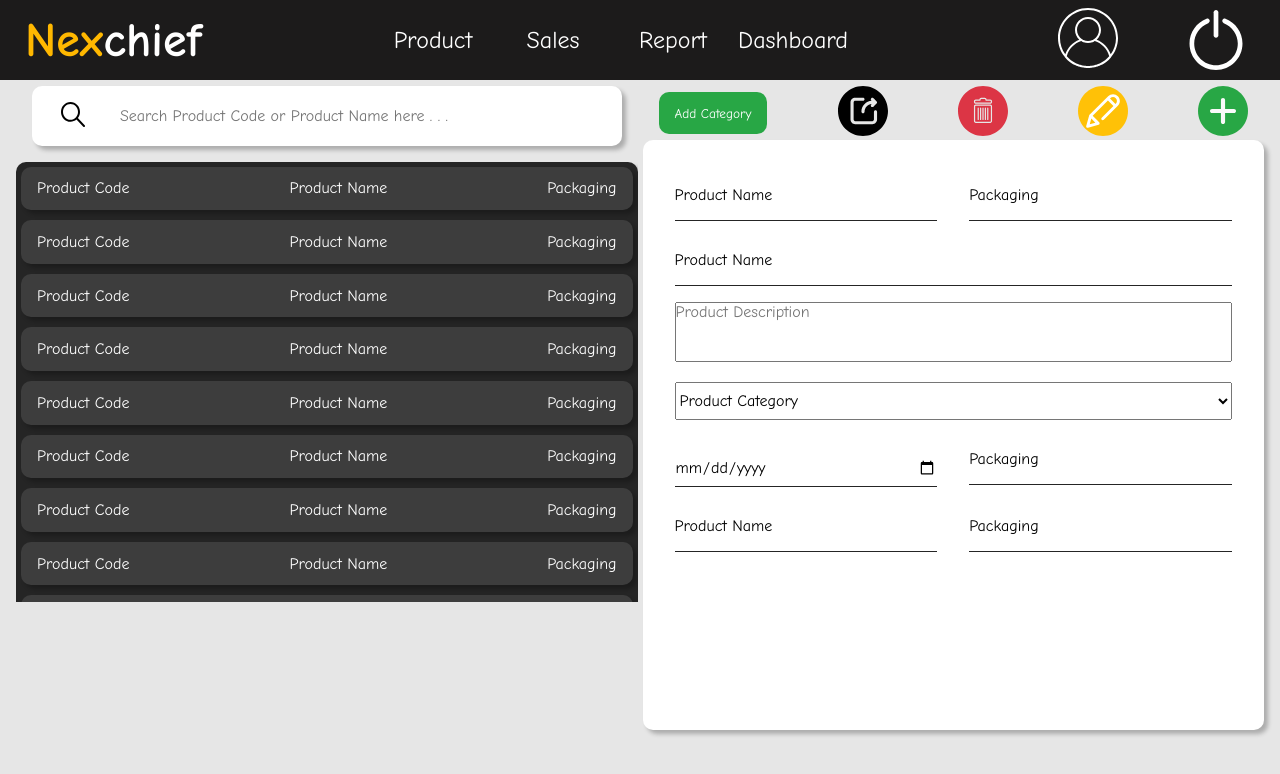
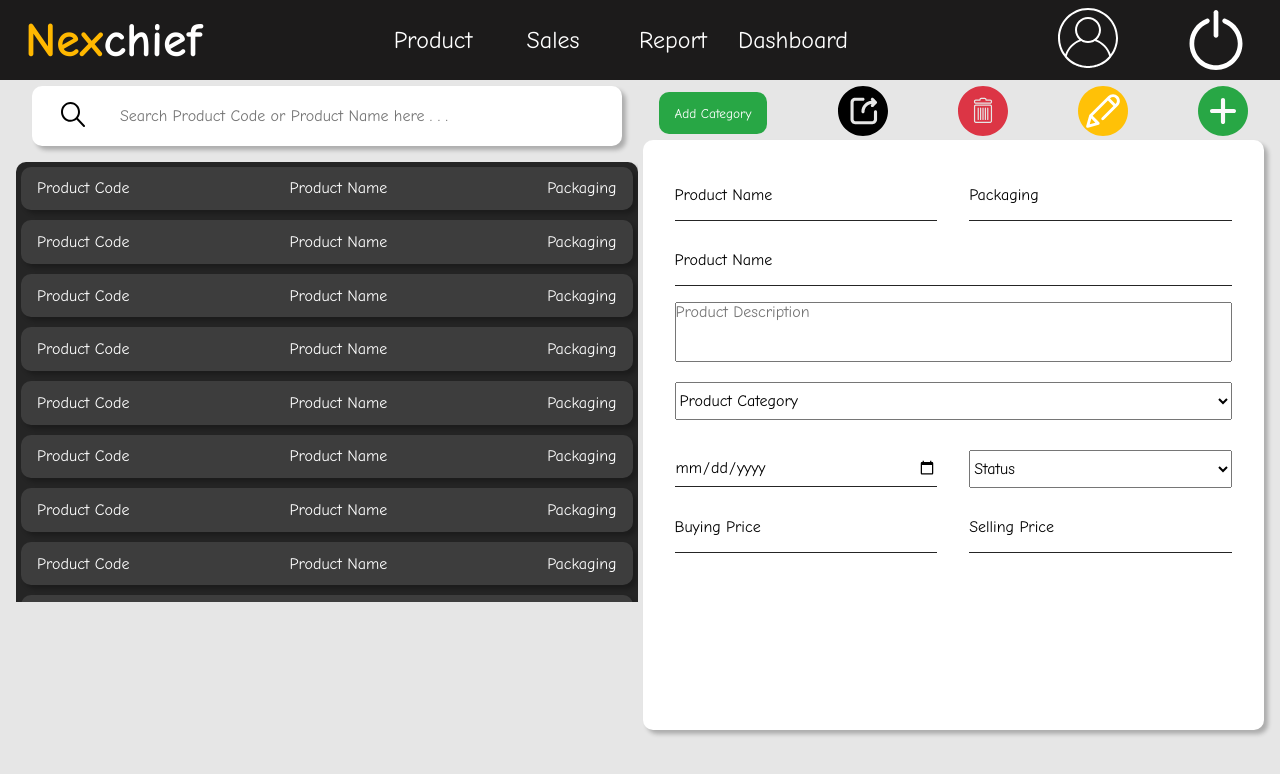
Before and after one commit to MikoAjiNurachman/some_project, a React (Create React App) app: page / in a window 1280 px wide. Shown: the top 774 px of the page. Built offline with nearby package versions, Linux system fonts and the light colour scheme.

Commit message:
finish products

```diff
--- a/src/assets/product.css
+++ b/src/assets/product.css
@@ -198,6 +198,13 @@
     margin: 0 1rem;
 }
 
+.form-group > select {
+    outline: 0;
+    font-size: 1rem;
+    width: 100%;
+    padding: .5em 0;
+}
+
 .form-group input {
     font-size: 1rem;
     width: 100%;
--- a/src/product/index.js
+++ b/src/product/index.js
@@ -134,18 +134,19 @@ export default function Index() {
                                     <input required type="date"/>
                                 </div>
                                 <div className="form-group">
-                                    <input required type="text"/>
-                                    <label>Packaging</label>
+                                    <select defaultValue={`Status`}>
+                                        <option>Status</option>
+                                    </select>
                                 </div>
                             </div>
                             <div style={{display:"flex",justifyContent:"space-between",margin: "30px 0"}}>
                                 <div className="form-group">
-                                    <input required type="text"/>
-                                    <label>Product Name</label>
+                                    <input required type="number"/>
+                                    <label>Buying Price</label>
                                 </div>
                                 <div className="form-group">
-                                    <input required type="text"/>
-                                    <label>Packaging</label>
+                                    <input required type="number"/>
+                                    <label>Selling Price</label>
                                 </div>
                             </div>
                         </form>
```
